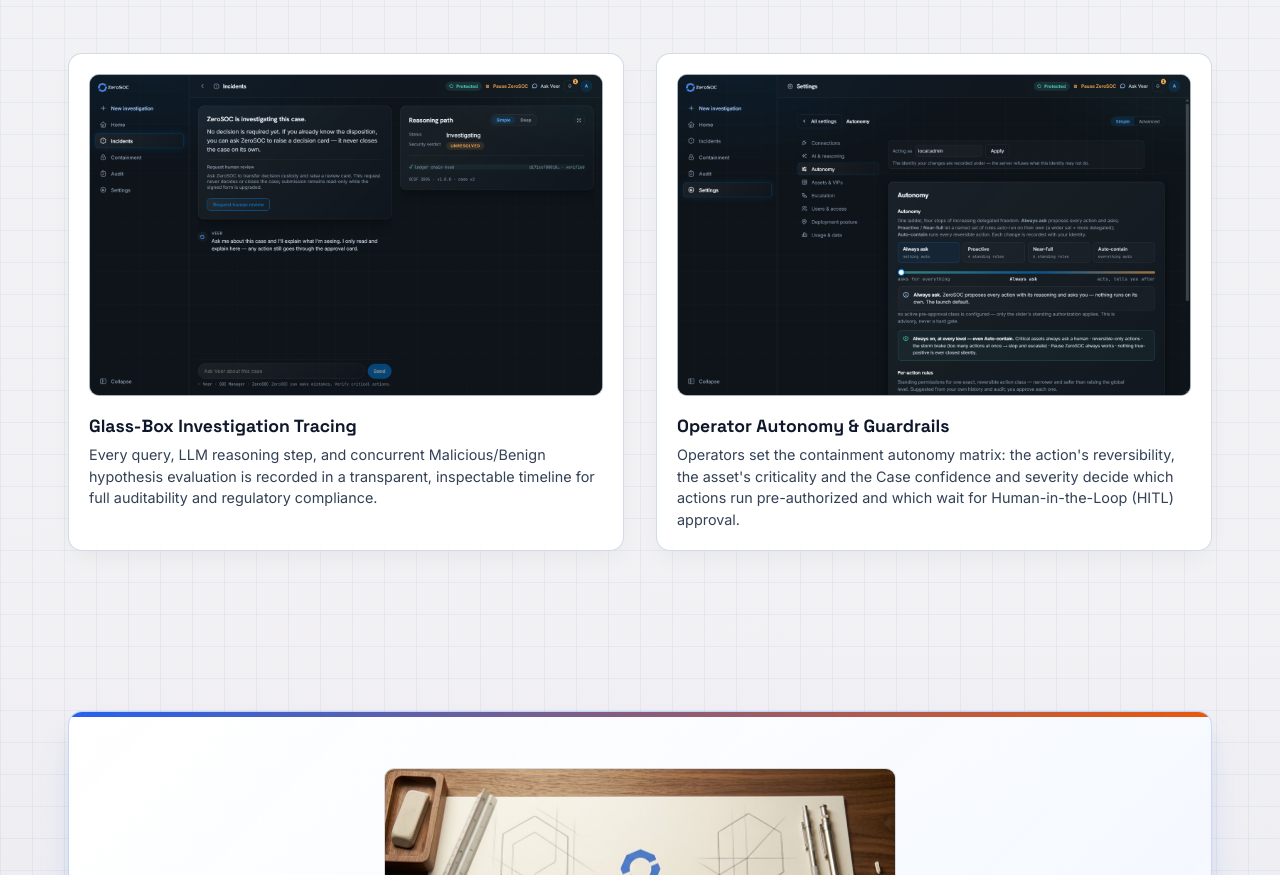
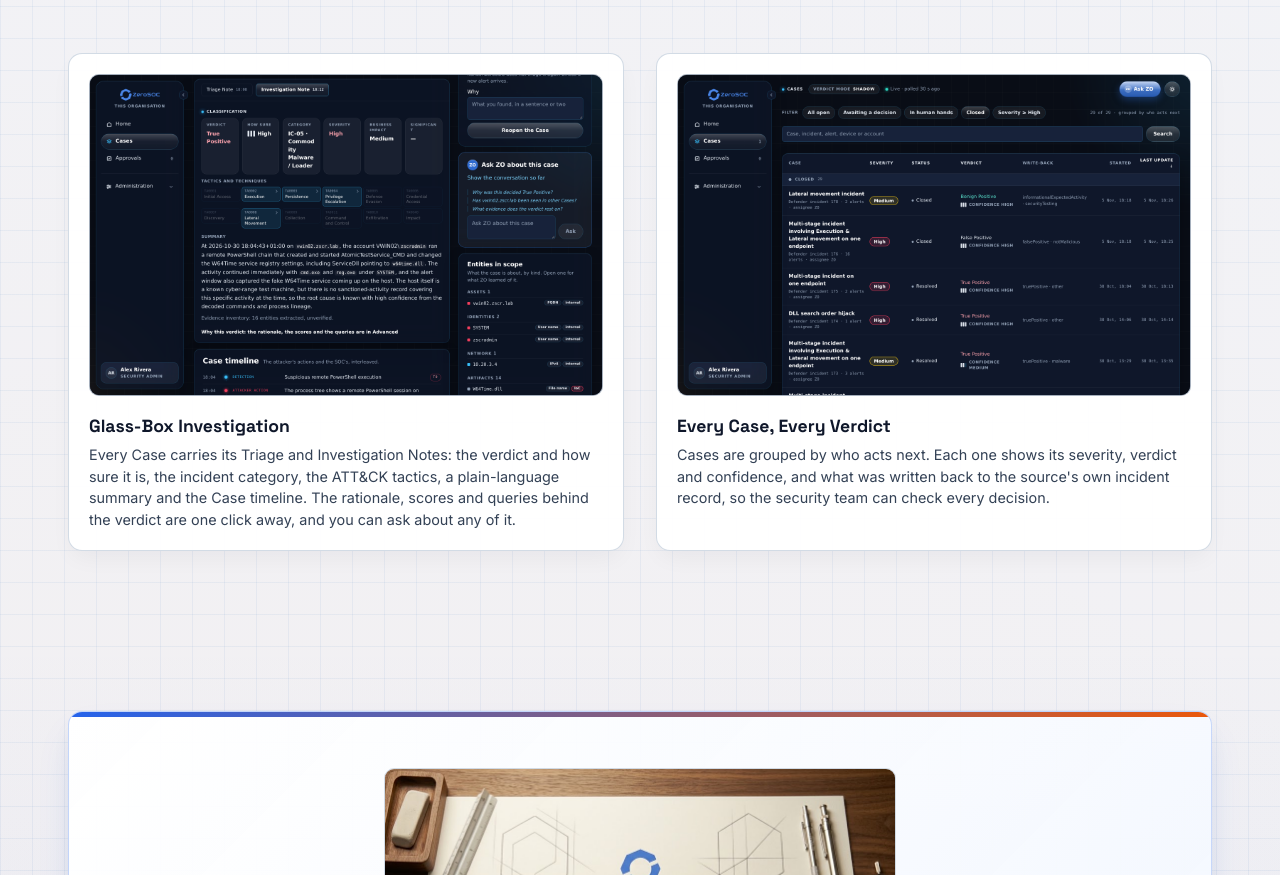
Before and after one commit to ZeroSOC/zerosoc.org, a plain HTML site: page index.html in a window 1280 px wide. Shown: the part 5978-6853 px from the top of the page. Drawn offline with Linux system fonts and the light colour scheme.

Commit message:
docs: platform screenshots from the current portal in the Community look
Replaces the prototype console shots with a Case's Investigation Note and
the Cases list, rendered from lab Cases, and rewrites the two captions.

Co-Authored-By: Claude Opus 5.5 <noreply@anthropic.com>
Signed-off-by: Gandalf <marco@gandolfi.it>

```diff
--- a/index.html
+++ b/index.html
@@ -536,32 +536,35 @@
         </div>
 
         <div class="screenshot-grid">
-          <!-- Screenshot 1: Case Trace -->
+          <!-- Screenshot 1: Investigation Note on a Case -->
           <div class="screenshot-card">
             <div class="screenshot-img-frame">
-              <img src="assets/s_case_trace.png" alt="ZeroSOC Analyst Console: Glass-Box Investigation Trace"
-                loading="lazy">
+              <img src="assets/s_case_investigation.png"
+                alt="ZeroSOC portal: a Case's Investigation Note with the verdict, confidence, incident category, MITRE ATT&amp;CK tactics and summary"
+                width="2880" height="1800" loading="lazy">
             </div>
             <div class="screenshot-info">
-              <h4>Glass-Box Investigation Tracing</h4>
+              <h4>Glass-Box Investigation</h4>
               <p>
-                Every query, LLM reasoning step, and concurrent Malicious/Benign hypothesis evaluation
-                is recorded in a transparent, inspectable timeline for full auditability and regulatory compliance.
+                Every Case carries its Triage and Investigation Notes: the verdict and how sure it is, the incident
+                category, the ATT&amp;CK tactics, a plain-language summary and the Case timeline. The rationale, scores
+                and queries behind the verdict are one click away, and you can ask about any of it.
               </p>
             </div>
           </div>
 
-          <!-- Screenshot 2: Autonomy Slider -->
+          <!-- Screenshot 2: Case queue -->
           <div class="screenshot-card">
             <div class="screenshot-img-frame">
-              <img src="assets/s_autonomy.png" alt="ZeroSOC Analyst Console: Operator Autonomy Controls" loading="lazy">
+              <img src="assets/s_case_queue.png"
+                alt="ZeroSOC portal: the Cases list with severity, status, verdict, confidence and write-back for each Case"
+                width="2880" height="1800" loading="lazy">
             </div>
             <div class="screenshot-info">
-              <h4>Operator Autonomy &amp; Guardrails</h4>
+              <h4>Every Case, Every Verdict</h4>
               <p>
-                Operators set the containment autonomy matrix: the action's reversibility, the asset's criticality and
-                the Case confidence and severity decide which actions run pre-authorized and which wait for
-                Human-in-the-Loop (HITL) approval.
+                Cases are grouped by who acts next. Each one shows its severity, verdict and confidence, and what was
+                written back to the source's own incident record, so the security team can check every decision.
               </p>
             </div>
           </div>
```
Also changed, not shown: assets/s_autonomy.png (deleted), assets/s_case_investigation.png (added), assets/s_case_queue.png (added), assets/s_case_trace.png (deleted).
